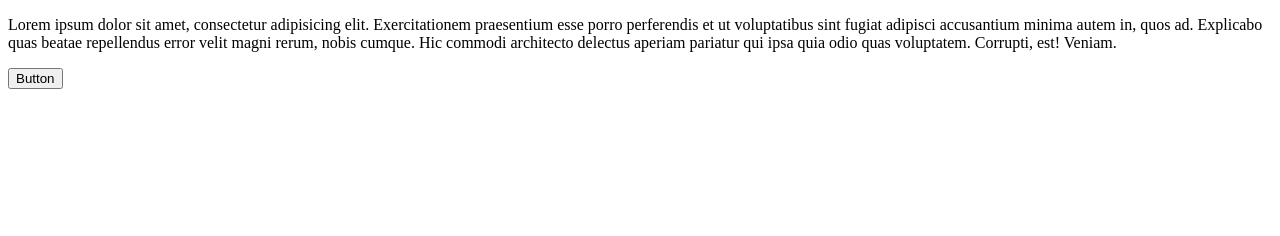
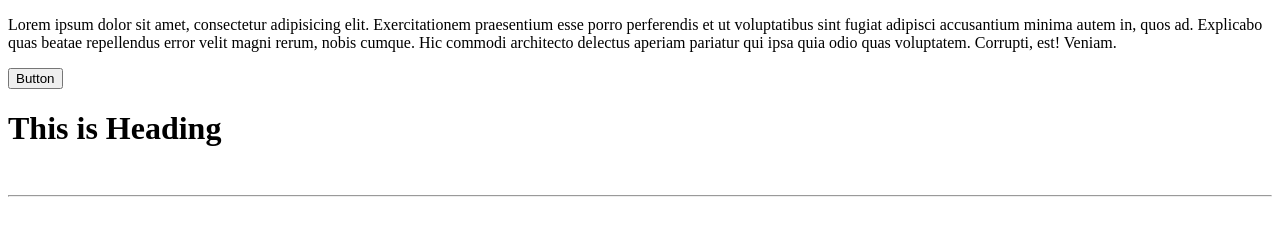
Before and after one commit to wigarwijaya/kolaborasi, a plain HTML site: page index.html in a window 1280 px wide. Drawn offline with Linux system fonts and the light colour scheme.

Commit message:
nambah H1 dan page break

```diff
--- a/index.html
+++ b/index.html
@@ -12,5 +12,8 @@
     </p>
 
     <button>Button</button>
+    <h1>This is Heading</h1>
+    <br>
+    <hr>
 </body>
 </html>
```
